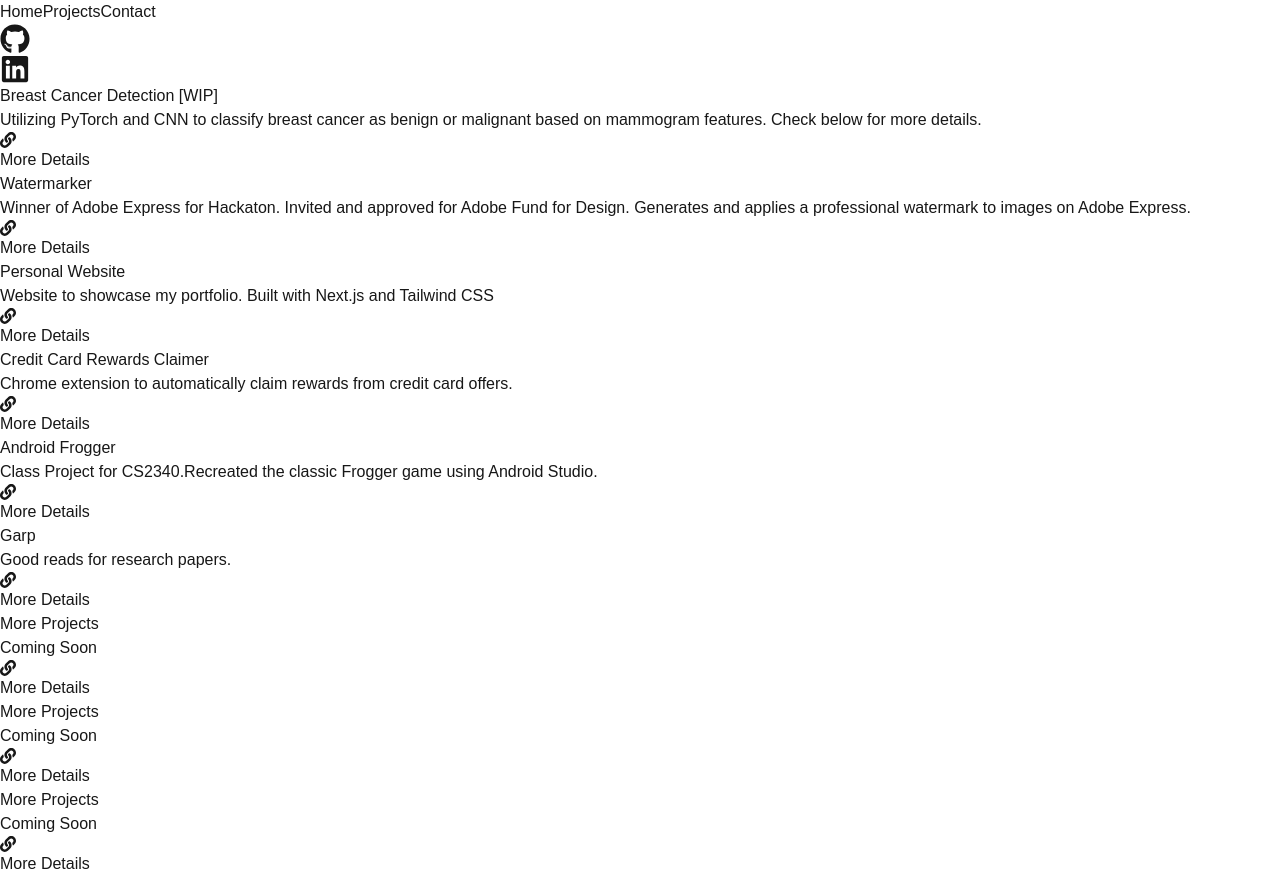
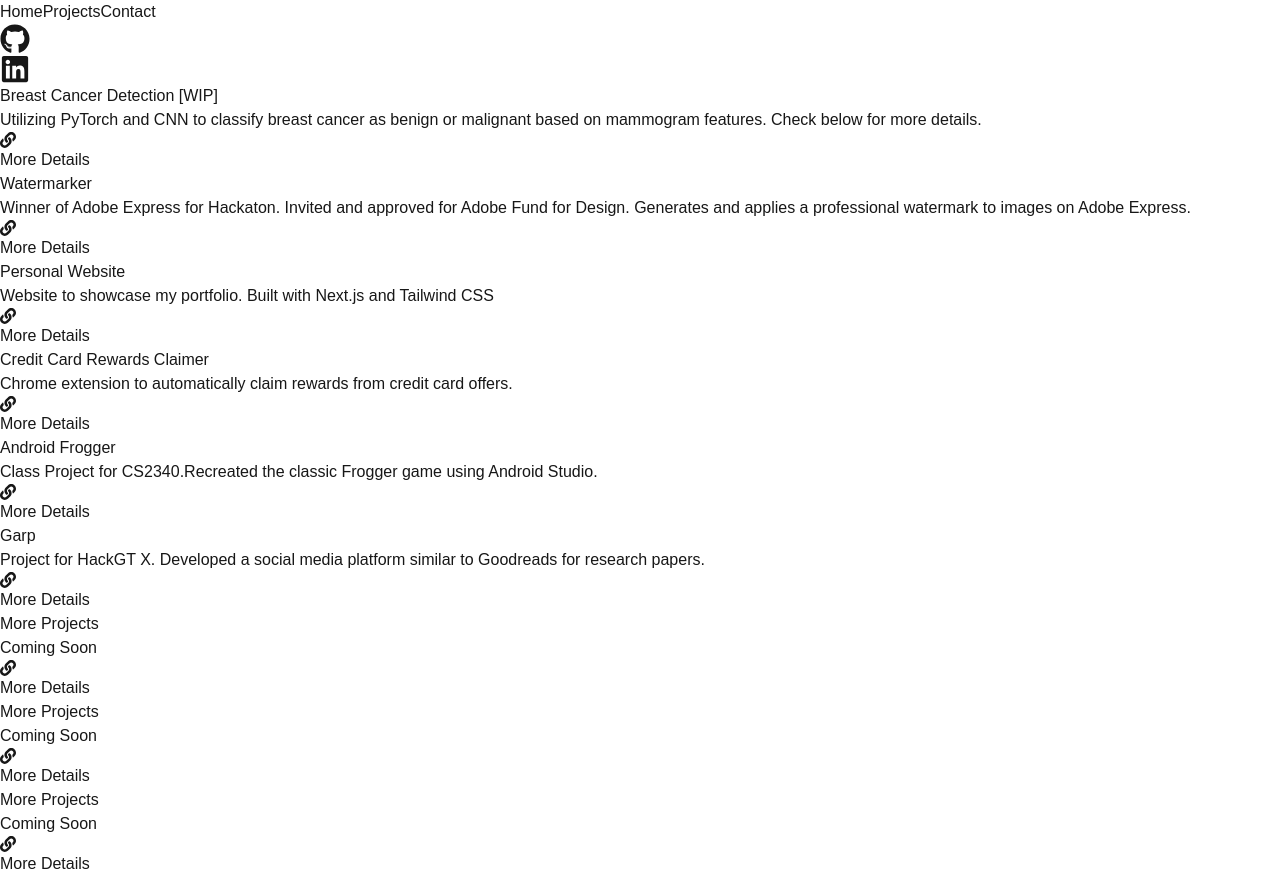
Before and after one commit to Peterw135/Portfolio, a Next.js app: page /projects in a window 1280 px wide. Built offline with nearby package versions, Linux system fonts and the light colour scheme.

Commit message:
Added Project info

```diff
--- a/src/app/projects/page.tsx
+++ b/src/app/projects/page.tsx
@@ -32,7 +32,7 @@
                 />
                 <ProjectCard
                     title="Garp"
-                    description="Good reads for research papers."
+                    description="Project for HackGT X. Developed a social media platform similar to Goodreads for research papers."
                     link="https://github.com/kvnshu/garp.git"
                 />
                 <ProjectCard
```
